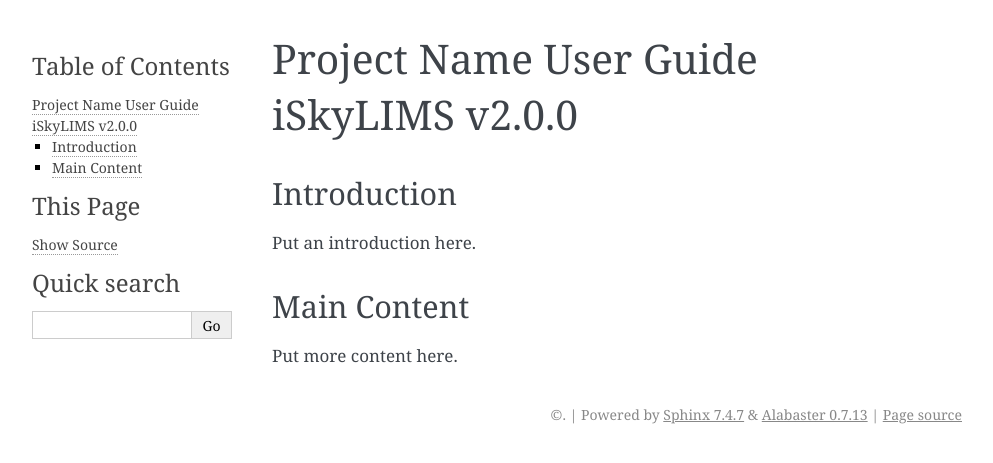
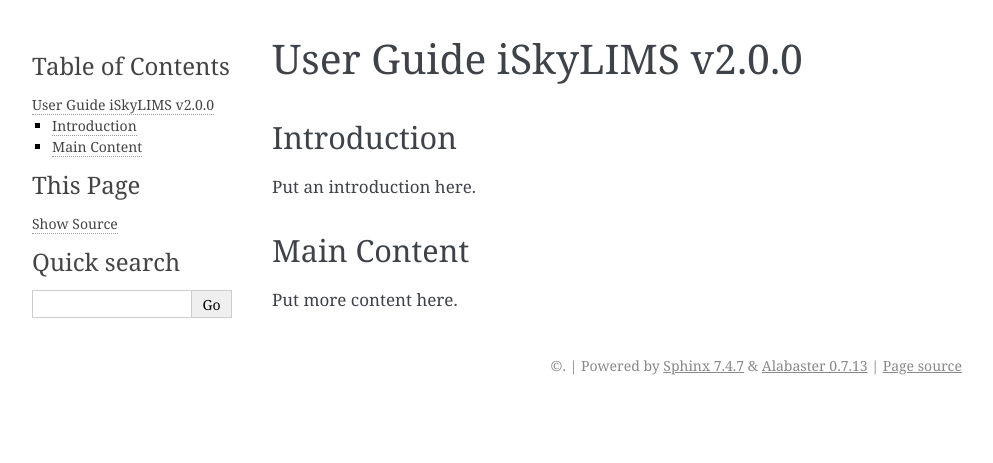
Before and after one commit to luissian/iSkyLIMS_documentation, a Sphinx documentation site: the page built from Doc/user_guide.md, in a window 1280 px wide. Shown: the top 463 px of the page, without its empty margins (148-1141 px from the left). Built offline with Sphinx 7.4.7, drawn with Linux system fonts in a browser that asks for light colours; pages that are not in the unit, such as notebooks, are missing from menus.

Commit message:
Update user_guide.md

```diff
--- a/Doc/user_guide.md
+++ b/Doc/user_guide.md
@@ -1,4 +1,4 @@
-# Project Name User Guide iSkyLIMS v2.0.0
+# User Guide iSkyLIMS v2.0.0
 
 ## Introduction
 Put an introduction here.
```
